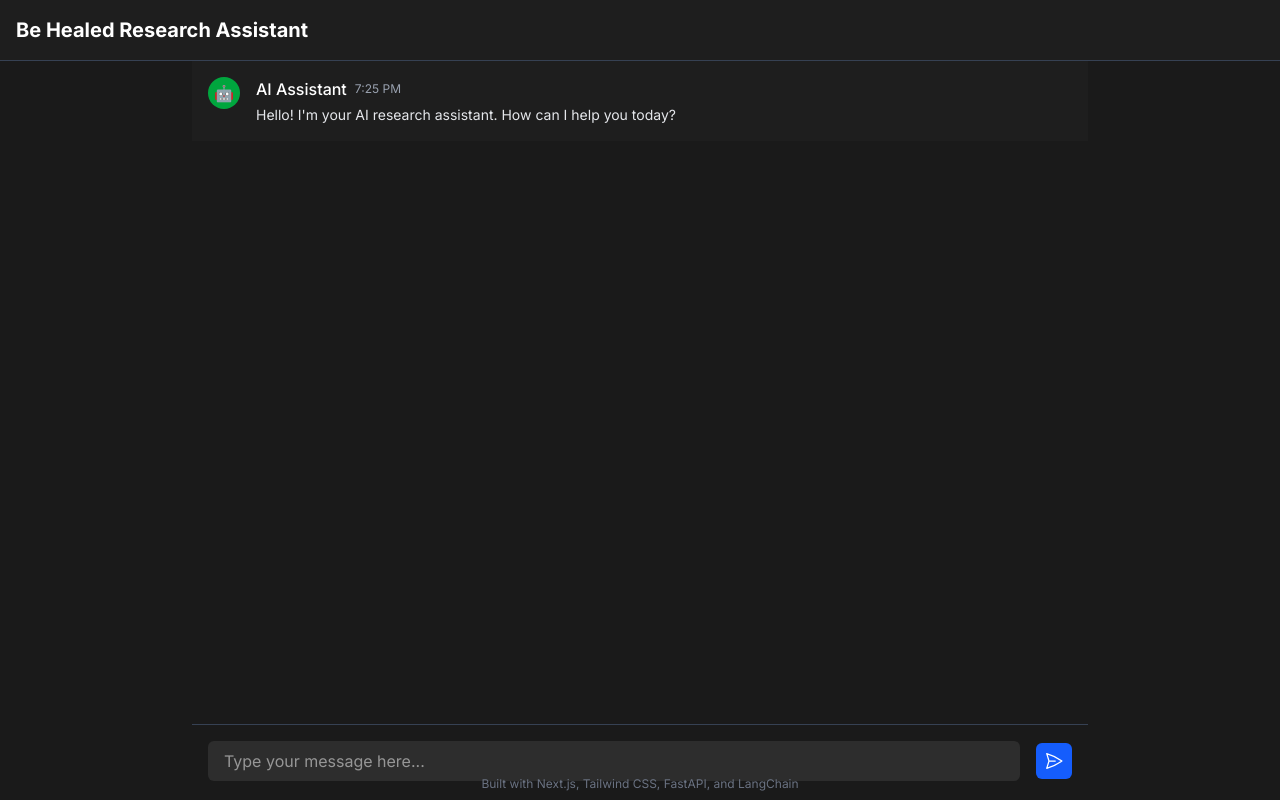
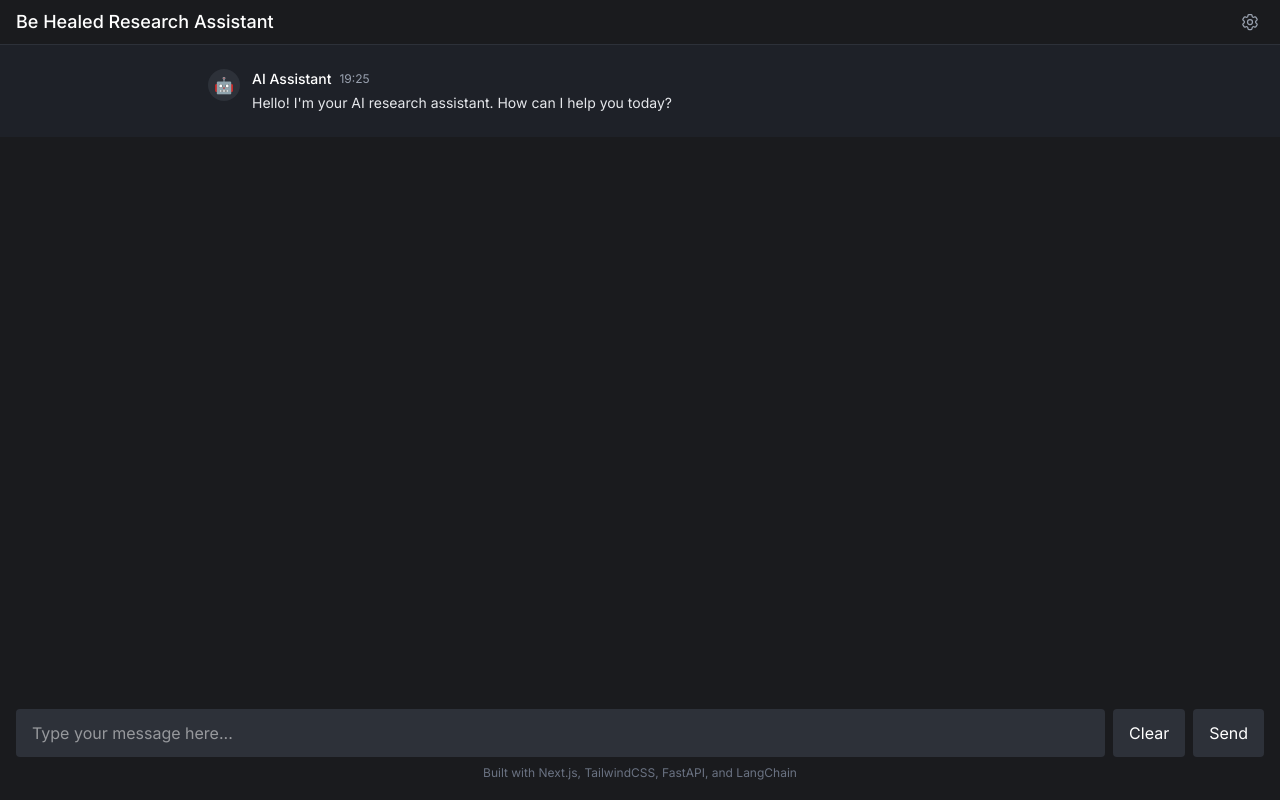
Before and after one commit to terellcodes/be-healed, a Next.js app in the folder frontend/: page / in a window 1280 px wide. Built offline with nearby package versions, Linux system fonts and the light colour scheme; no server answers.

Commit message:
sidebar added again

```diff
--- a/frontend/src/app/page.tsx
+++ b/frontend/src/app/page.tsx
@@ -4,6 +4,7 @@ import { useState } from 'react';
 import { Cog6ToothIcon } from '@heroicons/react/24/outline';
 import ChatMessage from '@/components/ChatMessage';
 import ChatInput from '@/components/ChatInput';
+import Settings from '@/components/Settings';
 import { api } from '@/lib/api';
 
 interface Message {
@@ -15,7 +16,7 @@ interface Message {
 }
 
 export default function Home() {
-  const [systemPrompt, setSystemPrompt] = useState('');
+  const [isSettingsOpen, setIsSettingsOpen] = useState(false);
   const [messages, setMessages] = useState<Message[]>([
     {
       id: '1',
@@ -26,7 +27,6 @@ export default function Home() {
   ]);
 
   const handleSendMessage = async (content: string) => {
-    // Add user message
     const userMessage: Message = {
       id: Date.now().toString(),
       content,
@@ -35,7 +35,6 @@ export default function Home() {
     };
     setMessages((prev) => [...prev, userMessage]);
 
-    // Add loading message
     const loadingId = (Date.now() + 1).toString();
     const loadingMessage: Message = {
       id: loadingId,
@@ -47,10 +46,8 @@ export default function Home() {
     setMessages((prev) => [...prev, loadingMessage]);
 
     try {
-      // Call research graph API with system prompt
-      const response = await api.query(content, systemPrompt);
+      const response = await api.query(content);
 
-      // Replace loading message with response
       setMessages((prev) => prev.map(msg =>
         msg.id === loadingId
           ? {
@@ -63,7 +60,6 @@ export default function Home() {
           : msg
       ));
     } catch (error) {
-      // Replace loading message with error
       setMessages((prev) => prev.map(msg =>
         msg.id === loadingId
           ? {
@@ -80,11 +76,23 @@ export default function Home() {
   };
 
   return (
-    <div className="min-h-screen bg-[#1a1a1a] text-white">
-      <header className="bg-[#1e1e1e] border-b border-gray-700 p-4 flex justify-between items-center">
-        <h1 className="text-xl font-bold">Be Healed Research Assistant</h1>
+    <div className="min-h-screen bg-[#1A1B1E] text-white">
+      <header className="bg-[#1A1B1E] px-4 py-2 border-b border-[#2D3139] flex justify-between items-center">
+        <h1 className="text-lg font-medium">Be Healed Research Assistant</h1>
+        <button
+          onClick={() => setIsSettingsOpen(true)}
+          className="text-gray-400 hover:text-white transition-colors p-1 hover:bg-[#2D3139] rounded"
+        >
+          <Cog6ToothIcon className="h-5 w-5" />
+        </button>
       </header>
-      <main className="container mx-auto max-w-4xl h-[calc(100vh-4rem)] flex flex-col">
+
+      <Settings
+        isOpen={isSettingsOpen}
+        onClose={() => setIsSettingsOpen(false)}
+      />
+
+      <main className="flex flex-col h-[calc(100vh-48px)]">
         <div className="flex-1 overflow-y-auto">
           {messages.map((message) => (
             <ChatMessage
@@ -96,12 +104,14 @@ export default function Home() {
             />
           ))}
         </div>
-        <ChatInput onSendMessage={handleSendMessage} />
+
+        <div className="p-4 bg-[#1A1B1E]">
+          <ChatInput onSendMessage={handleSendMessage} />
+          <div className="mt-2 text-xs text-center text-gray-500">
+            Built with Next.js, TailwindCSS, FastAPI, and LangChain
+          </div>
+        </div>
       </main>
-
-      <footer className="fixed bottom-2 left-1/2 transform -translate-x-1/2 text-xs text-gray-500">
-        Built with Next.js, Tailwind CSS, FastAPI, and LangChain
-      </footer>
     </div>
   );
 }
--- a/frontend/src/components/ChatInput.tsx
+++ b/frontend/src/components/ChatInput.tsx
@@ -1,5 +1,4 @@
 import { useState, FormEvent } from 'react';
-import { PaperAirplaneIcon } from '@heroicons/react/24/outline';
 
 interface ChatInputProps {
   onSendMessage: (message: string) => void;
@@ -16,23 +15,32 @@ export default function ChatInput({ onSendMessage }: ChatInputProps) {
     }
   };
 
+  const handleClear = () => {
+    setMessage('');
+  };
+
   return (
-    <form onSubmit={handleSubmit} className="border-t border-gray-700 p-4">
-      <div className="flex items-center gap-4">
+    <form onSubmit={handleSubmit} className="flex gap-2">
       <input
         type="text"
         value={message}
         onChange={(e) => setMessage(e.target.value)}
         placeholder="Type your message here..."
-          className="flex-1 bg-[#2d2d2d] text-white rounded-md px-4 py-2 focus:outline-none focus:ring-2 focus:ring-blue-500"
+        className="flex-1 bg-[#2D3139] text-white rounded px-4 py-3 focus:outline-none"
       />
       <button
+        type="button"
+        onClick={handleClear}
+        className="px-4 py-2 bg-[#2D3139] text-white rounded hover:bg-[#363B44] transition-colors"
+      >
+        Clear
+      </button>
+      <button
         type="submit"
-          className="bg-blue-600 text-white rounded-md p-2 hover:bg-blue-700 transition-colors"
+        className="px-4 py-2 bg-[#2D3139] text-white rounded hover:bg-[#363B44] transition-colors"
       >
-          <PaperAirplaneIcon className="h-5 w-5" />
+        Send
       </button>
-      </div>
     </form>
   );
 }
--- a/frontend/src/components/ChatMessage.tsx
+++ b/frontend/src/components/ChatMessage.tsx
@@ -9,41 +9,44 @@ interface ChatMessageProps {
 }
 
 export default function ChatMessage({ message, isAI, timestamp, isLoading }: ChatMessageProps) {
-  // Format timestamp consistently
   const formattedTime = new Date(timestamp).toLocaleTimeString('en-US', {
     hour: 'numeric',
     minute: '2-digit',
-    hour12: true
+    hour12: false
   });
 
   return (
-    <div className={`flex items-start gap-4 p-4 ${isAI ? 'bg-[#1e1e1e]' : ''}`}>
-      <div className={`flex-shrink-0 w-8 h-8 rounded-full flex items-center justify-center ${
-        isAI ? 'bg-green-600' : 'bg-blue-600'
-      }`}>
+    <div className={`py-6 ${isAI ? 'bg-[#1E2128]' : ''}`}>
+      <div className="max-w-4xl mx-auto px-4">
+        <div className="flex items-start gap-3">
+          <div className={`flex-shrink-0 w-8 h-8 rounded-full flex items-center justify-center bg-[#2D3139]`}>
             {isAI ? '🤖' : '👤'}
           </div>
-      <div className="flex-1">
+          <div className="flex-1 min-w-0">
             <div className="flex items-center gap-2 mb-1">
-          <span className="font-medium">{isAI ? 'AI Assistant' : 'You'}</span>
-          <span suppressHydrationWarning className="text-xs text-gray-400">{formattedTime}</span>
+              <span className="font-medium text-sm">
+                {isAI ? 'AI Assistant' : 'You'}
+              </span>
+              <span className="text-xs text-gray-400">{formattedTime}</span>
             </div>
             <div className={`text-sm text-gray-200 ${isLoading ? 'animate-pulse' : ''}`}>
               <ReactMarkdown
                 remarkPlugins={[remarkGfm]}
                 components={{
-              // Style code blocks
                   code({ node, inline, className, children, ...props }) {
                     return (
                       <code
-                    className={`${inline ? 'bg-gray-800 px-1 py-0.5 rounded' : 'block bg-gray-800 p-4 rounded-lg my-2'} ${className || ''}`}
+                        className={`${
+                          inline
+                            ? 'bg-[#2D3139] px-1 py-0.5 rounded'
+                            : 'block bg-[#2D3139] p-4 rounded my-2'
+                        } ${className || ''}`}
                         {...props}
                       >
                         {children}
                       </code>
                     );
                   },
-              // Style links
                   a({ node, children, ...props }) {
                     return (
                       <a
@@ -55,14 +58,6 @@ export default function ChatMessage({ message, isAI, timestamp, isLoading }: Cha
                         {children}
                       </a>
                     );
-              },
-              // Style paragraphs
-              p({ node, children, ...props }) {
-                return (
-                  <p className="mb-4 last:mb-0" {...props}>
-                    {children}
-                  </p>
-                );
                   }
                 }}
               >
@@ -71,5 +66,7 @@ export default function ChatMessage({ message, isAI, timestamp, isLoading }: Cha
             </div>
           </div>
         </div>
+      </div>
+    </div>
   );
 }
--- /dev/null
+++ b/frontend/src/components/Settings.tsx
@@ -0,0 +1,72 @@
+import { XMarkIcon } from '@heroicons/react/24/outline';
+
+interface SettingsProps {
+  isOpen: boolean;
+  onClose: () => void;
+}
+
+export default function Settings({ isOpen, onClose }: SettingsProps) {
+  return (
+    <>
+      {/* Backdrop */}
+      {isOpen && (
+        <div
+          className="fixed inset-0 bg-black bg-opacity-50 transition-opacity z-40"
+          onClick={onClose}
+        />
+      )}
+
+      {/* Sidebar */}
+      <div
+        className={`fixed left-0 top-0 h-full bg-[#1A1B1E] text-white w-80 transform transition-transform duration-300 ease-in-out border-r border-[#2D3139] z-50 ${
+          isOpen ? 'translate-x-0' : '-translate-x-full'
+        }`}
+      >
+        <div className="p-4">
+          <div className="flex justify-between items-center mb-6">
+            <h2 className="text-lg font-medium">Settings</h2>
+            <button
+              onClick={onClose}
+              className="text-gray-400 hover:text-white transition-colors"
+            >
+              <XMarkIcon className="h-6 w-6" />
+            </button>
+          </div>
+
+          <div className="space-y-6">
+            <div className="space-y-2">
+              <label className="block text-sm font-medium">OpenAI API Key</label>
+              <input
+                type="password"
+                className="w-full bg-[#2D3139] rounded px-3 py-2 text-sm border border-[#363B44] focus:outline-none focus:border-gray-500"
+                placeholder="sk-..."
+              />
+            </div>
+
+            <div className="space-y-2">
+              <label className="block text-sm font-medium">Model</label>
+              <select className="w-full bg-[#2D3139] rounded px-3 py-2 text-sm border border-[#363B44] focus:outline-none focus:border-gray-500">
+                <option>GPT-4.1 Mini</option>
+              </select>
+            </div>
+
+            <div className="space-y-2">
+              <label className="block text-sm font-medium">System Prompt</label>
+              <textarea
+                className="w-full bg-[#2D3139] rounded px-3 py-2 text-sm border border-[#363B44] focus:outline-none focus:border-gray-500 h-32 resize-none"
+                placeholder="Enter system prompt..."
+              />
+            </div>
+
+            <div className="space-y-2">
+              <label className="block text-sm font-medium">Upload PDF</label>
+              <button className="w-full bg-[#2D3139] text-white rounded px-3 py-2 text-sm hover:bg-[#363B44] transition-colors border border-[#363B44]">
+                Upload PDF
+              </button>
+            </div>
+          </div>
+        </div>
+      </div>
+    </>
+  );
+}
--- a/package.json
+++ b/package.json
@@ -1,5 +1,6 @@
 {
   "dependencies": {
+    "@heroicons/react": "^2.2.0",
     "react-markdown": "^10.1.0",
     "remark-gfm": "^4.0.1"
   }
```
Also changed, not shown: 1 other file (tests, documents, lock files or other folders). Lines whose indentation alone changed are shown as unchanged.
